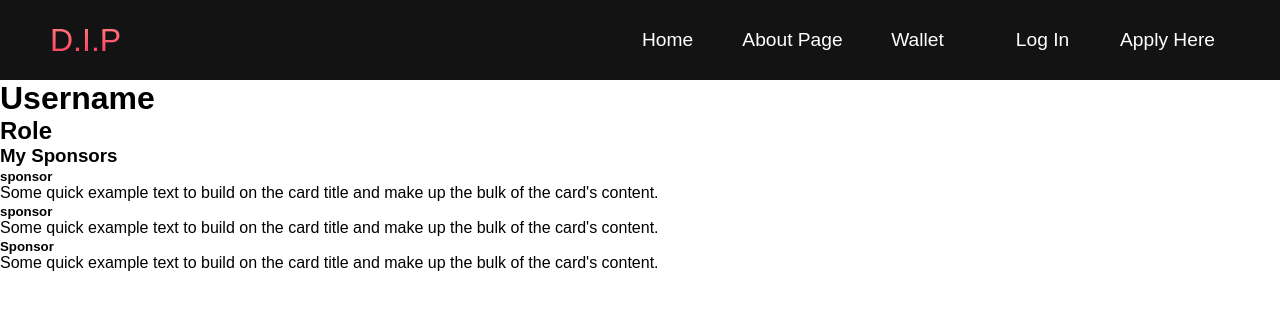
After one commit to ZoutKoning/DIP-Website, a Django app: template templates/dashboard.html in a window 1280 px wide. The commit adds this page. Shown: the top 310 px of the page. Run offline with Django 4.2, Linux system fonts and the light colour scheme; the template is opened without the code that fills it, so the values that code supplies are empty.

```diff
--- a/DIP/views.py
+++ b/DIP/views.py
@@ -42,7 +42,7 @@ def getTokens(code):
     body = {
         'grant-type': 'authorization_code',
         'client_id': CLIENT_ID,
-        'code': 'cd2d9604-002e-4fa1-8d7e-d476fa485cdf',
+        'code': code,
         'redirect_url': REDIRECT_URL,
     }
 
--- /dev/null
+++ b/templates/dashboard.html
@@ -0,0 +1,83 @@
+<!--Dashbaord page-->
+<!DOCTYPE html>
+<html lang="en">
+<head>
+    <meta charset="UTF-8">
+    <meta http-equiv="X-UA-Compatible" content="IE=edge">
+    <meta name="viewport" content="width=device-width, initial-scale=1.0">
+    <title>Dashboard</title>
+        <link rel="stylesheet" href="/static/styles.css">
+</head>
+<body>
+    <!--section Navbar-->
+    <nav class="navbar">
+        <div class="navbar__container">
+            <a href="#home" id="navbar__logo">D.I.P</a>
+            <div class="navbar__toggle" id="mobile-menu">
+                <span class="bar"></span>
+                <span class="bar"></span>
+                <span class="bar"></span>
+            </div>
+            <ul class="navbar__menu">
+                <li class="navbar__item">
+                   <a href="#home" class="navbar__links" id="home-page">Home</a>
+                </li>
+                <li class="navbar__item">
+                    <a href="{%url 'about' %}" class="navbar__links" id="about-page">About Page</a>
+                 </li>
+                 <li class="navbar__item">
+                    <a href="{%url 'wallet' %}" class="navbar__links" id="project-page">Wallet</a>
+                 </li>
+                 <li class="navbar__item">
+                    <a href="login.html" class="navbar__links">Log In</a>
+                 </li>
+                 <li class="navbar__item">
+                    <a href="#application" class="navbar__links" id="application-page">Apply Here</a>
+                 </li>
+            </ul>
+        </div>
+    </nav>
+
+    <div class="dashboard" id="dash">
+        <div class="dashboard__container_left">
+            <!--CHANGE REQUIRED: Display username of user that is signed in-->
+            <h1 class="dashboard__heading">Username</h1>
+            <!--CHANGE REQUIRED: Display username of user that is signed in-->
+            <h2 class="dashboard__heading2">Role</h2>
+
+            <!--DRIVER VIEW ONLY-->
+            <!--Sponsor Card list group-->
+            <h3 class="dashboard__heading2">My Sponsors</h3>
+            <nav>
+                <ul class="list-group">
+                    <li class="card">
+                        <div class="card__container">
+                            <div class="card-body">
+                            <h5 class="card-title">sponsor</h5>
+                            <p class="card-text">Some quick example text to build on the card title and make up the bulk of the card's content.</p>
+                            </div>
+                        </div>
+                    </li>
+                    <li class="card">
+                        <div class="card__container">
+                            <div class="card-body">
+                            <h5 class="card-title">sponsor</h5>
+                            <p class="card-text">Some quick example text to build on the card title and make up the bulk of the card's content.</p>
+                            </div>
+                        </div>
+                    </li>
+                    <li class="card">
+                        <div class="card__container">
+                            <div class="card-body">
+                            <h5 class="card-title">Sponsor</h5>
+                            <p class="card-text">Some quick example text to build on the card title and make up the bulk of the card's content.</p>
+                            </div>
+                        </div>
+                    </li>
+                </ul>
+            </nav>
+
+        </div>
+    </div>
+</body>
+</html>
--- a/templates/index.html
+++ b/templates/index.html
@@ -28,7 +28,7 @@
                     <a href="#project" class="navbar__links" id="project-page">Wallet</a>
                  </li>
                  <li class="navbar__item">
-                    <a href="https://dipteam5.auth.us-east-1.amazoncognito.com/login?client_id=24572ehjeno50ma5122ql3oumd&response_type=code&scope=aws.cognito.signin.user.admin&redirect_uri=http%3A%2F%2Flocalhost%3A63342%2FDIP-Website%2Ftemplates%2Flogged%2520_in.html%3F_ijt%3Driunku8kbmll7jd1tl9bibitej%26_ij_reload%3DRELOAD_ON_SAVE" class="navbar__links">Log In</a>
+                    <a href="https://dipteam5.auth.us-east-1.amazoncognito.com/login?client_id=24572ehjeno50ma5122ql3oumd&response_type=code&scope=aws.cognito.signin.user.admin&redirect_uri=http%3A%2F%2Flocalhost%3A63342%2FDIP-Website%2Ftemplates%2Fdashboard.html%3F_ijt%3D7m1752ghi1cn4598f9g58uunpj%26_ij_reload%3DRELOAD_ON_SAVE" class="navbar__links">Log In</a>
                  </li>
                  <li class="navbar__item">
                     <a href="#application" class="navbar__links" id="application-page">Apply Here</a>
```
Also changed, not shown: templates/logged _in.html (deleted, +0 -87 lines), 2 other files.
